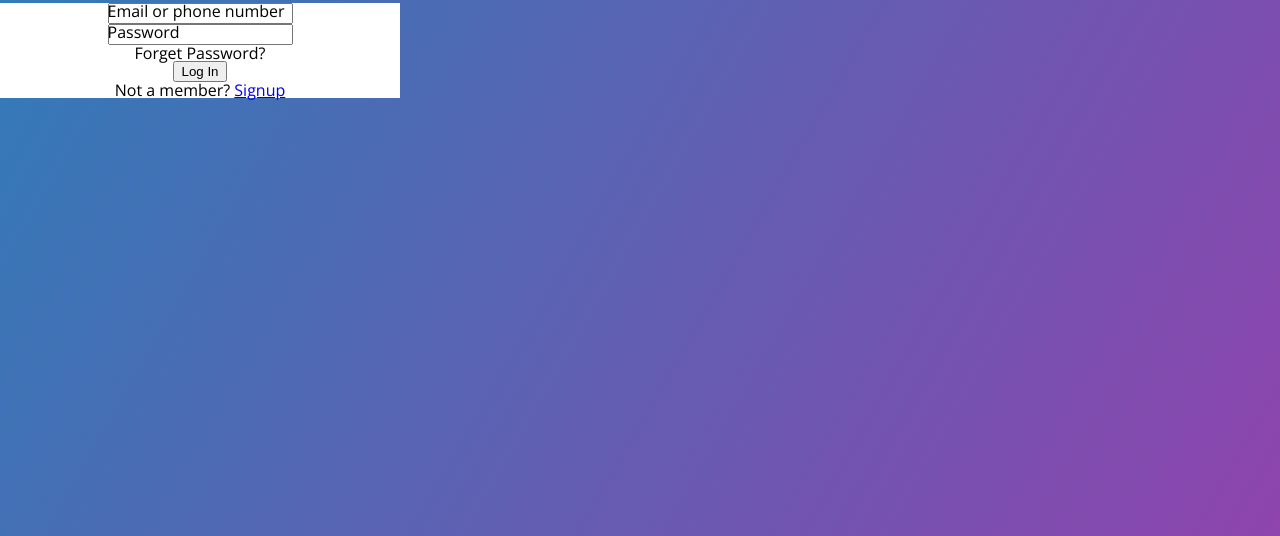
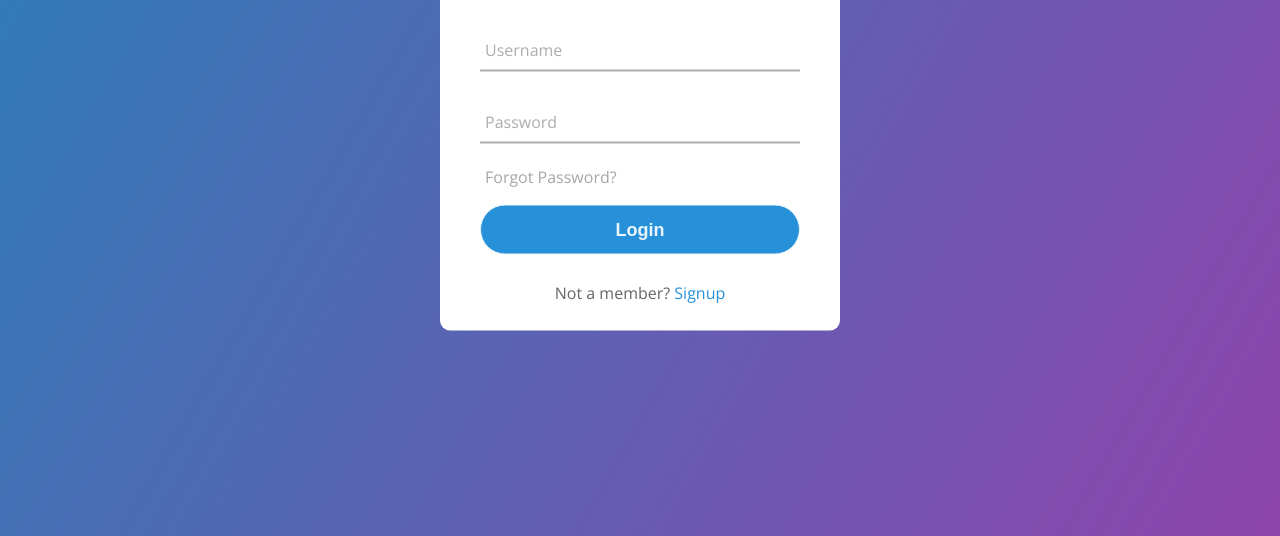
Before and after one commit to dong99u/kakao_clone_2021, a plain HTML site: page index.html in a window 1280 px wide. Shown: the part 264-800 px from the top of the page. Drawn offline with nearby package versions, Linux system fonts and the light colour scheme.

Commit message:
login screen

```diff
--- a/css/screens/login-screen.css
+++ b/css/screens/login-screen.css
@@ -22,21 +22,118 @@ body {
     opacity: 0.7;
 }
 
-.login-form {
-    display: flex;
-    flex-direction: column;
-    align-items: center;
-    justify-content: ;
+.login-container {
     background-color: white;
+    position: absolute;
+    top: 50%;
+    left: 50%;
+    transform: translate(-50%, -50%);
     width: 400px;
+    border-radius: 10px;
+
 }
 
-.login-form__container {
-    position: relative;
+.login-container h2{
+    font-size: 36px;
+    text-align: center;
+    padding: 0 0 20px 0;
+    border-bottom: solid 2px rgba(0, 0, 0, 0.2);
 }
 
-.login-form__container label {
+.login-container__form {
+    padding: 0 40px;
+}
+
+.login-container__input {
+    position: relative;
+    border-bottom: solid 2px #adadad;
+    margin: 30px 0;
+}
+
+.login-container__input input {
+    width: 100%;
+    padding: 0 5px;
+    height: 40px;
+    font-size: 16px;
+    border: none;
+    outline: none;
+    background: none;
+}
+
+.login-container__input label {
     position: absolute;
-    top: 0;
+    top: 50%;
+    left: 5px;
+    color: #adadad;
+    transform: translateY(-50%);
+    font-size: 16;
+    pointer-events: none;
+    transition: .5s;
+}
+
+.login-container__input span::before {
+    content: '';
+    position: absolute;
+    width: 0%;
+    height: 2px;
+    background: #2691d9;
+    top: 40px;
     left: 0;
+    transition: 0.5s;
 }
+
+.login-container__input input:focus ~ label,
+.login-container__input input:valid ~ label {
+    top: -5px;
+    color: #2691d9;
+}
+
+.login-container__input input:focus ~ span::before,
+.login-container__input input:valid ~ span::before {
+    width: 100%;
+}
+
+.login-container__pass {
+    display: block;
+    margin: -5px 0 20px 5px;
+    color: #a6a6a6;
+    cursor: pointer;
+}
+
+.login-container__pass:hover {
+    text-decoration: underline;
+}
+
+input[type="submit"] {
+    width: 100%;
+    height: 50px;
+    border: solid 1px;
+    background: #2691d9;
+    border-radius: 25px;
+    font-size: 18px;
+    color: #e9f4fb;
+    font-weight: 700;
+    cursor: pointer;
+    outline: none;
+    transition: .5s;
+}
+
+input[type="submit"]:hover {
+    border-color: #2691d9;
+}
+
+.login-container__signup-link {
+    margin: 30px 0;
+    text-align: center;
+    font-size: 16px;
+    color: #666666;
+}
+
+.login-container__signup-link a {
+    color: #2691d9;
+    text-decoration: none;
+}
+
+.login-container__signup-link a:hover {
+    text-decoration: underline;
+}
--- a/index.html
+++ b/index.html
@@ -28,23 +28,31 @@
         <p class="header__text">If you have a Kakao Account, log in with your email or phone number.</p>
     </header>
 
-    <form action="" class="login-form">
-        <div class="login-form__container">
-            <input type="text" name="" required>
-            <label for="">Email or phone number</label>
-        </div>
-        <div class="login-form__container">
-            <input type="password" name="" required>
-            <label for="">Password</label>
-        </div>
-        <div class="login-form__forgot-password">
-            Forget Password?
-        </div>
-        <input type="submit" value="Log In">
-        <div class="login-form__signup-link">
-            Not a member? <a href="#">Signup</a>
-        </div>
-    </form>
+    <div class="login-container">
+        <h2>Login</h2>
+
+        <form class="login-container__form" action="">
+            <div class="login-container__input">
+                <input type="text" required>
+                <span></span>
+                <label for="">Username</label>
+            </div>
+            <div class="login-container__input">
+                <input type="password" required>
+                <span></span>
+                <label for="">Password</label>
+            </div>
+            <span class="login-container__pass">
+                Forgot Password?
+            </span>
+            <input type="submit" value="Login">
+            <div class="login-container__signup-link">
+                <span>Not a member?</span>
+                <a href="#">Signup</a>
+            </div>
+
+        </form>
+    </div>
 
 
     <script src="https://kit.fontawesome.com/c9341f871e.js" crossorigin="anonymous"></script>
```
